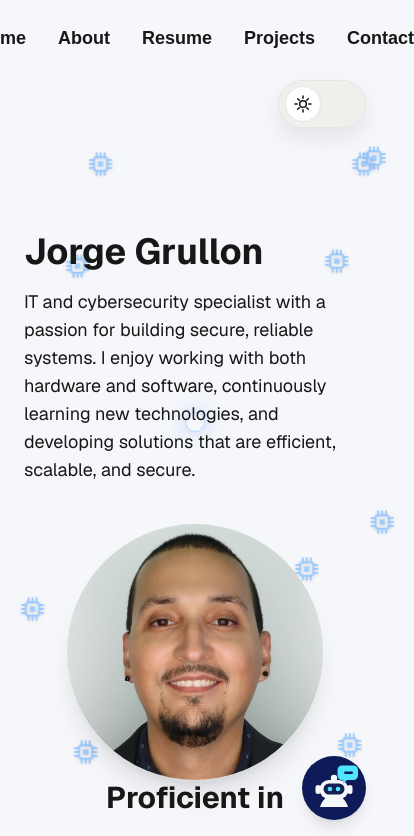
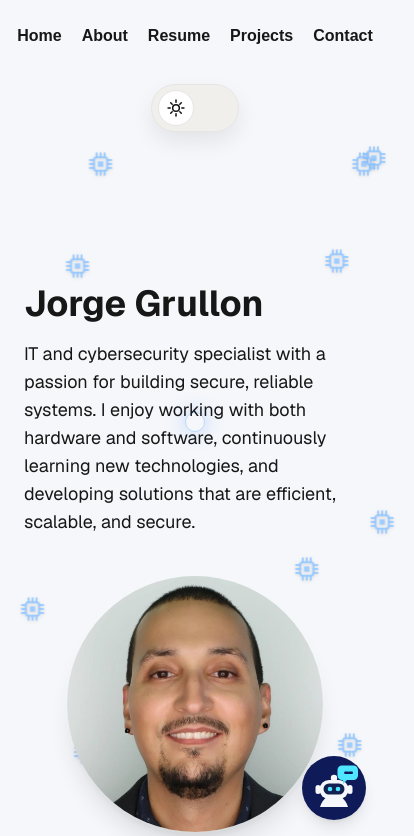
Before and after one commit to jorgeg365/portfolio, a Next.js app: page / in a window 390 px wide. Shown: the top 836 px of the page, 414 px wide, since content can reach past the window. Built offline with nearby package versions, Linux system fonts and the light colour scheme.

Commit message:
Fix mobile navigation visibility

```diff
--- a/src/app/layout.tsx
+++ b/src/app/layout.tsx
@@ -47,8 +47,8 @@ export default function RootLayout({
       >
         <FloatingLayer />
         <GlobalAudioPlayer />
-        <nav className="w-full flex items-center justify-center gap-8 py-6 text-lg font-semibold bg-transparent relative z-50">
-          <div className="flex items-center gap-8 border-b-4 border-white/10 pb-6">
+        <nav className="relative z-50 flex w-full flex-col items-center justify-center gap-4 px-4 py-6 text-base font-semibold sm:flex-row sm:gap-8 sm:px-6 sm:text-lg">
+          <div className="flex flex-wrap items-center justify-center gap-x-5 gap-y-3 border-b-4 border-white/10 pb-4 text-center sm:gap-8 sm:pb-6">
             <Link href="/">Home</Link>
             <Link href="/about">About</Link>
             <Link href="/resume">Resume</Link>
--- a/src/components/ThemeToggle.tsx
+++ b/src/components/ThemeToggle.tsx
@@ -75,7 +75,7 @@ export default function ThemeToggle() {
       role="switch"
       aria-checked={darkMode}
       aria-label="Toggle day and night mode"
-      className={`absolute right-6 top-[calc(50%+52px)] flex h-12 w-[88px] -translate-y-1/2 items-center rounded-full border px-1.5 transition-all duration-300 focus:outline-none focus-visible:ring-2 focus-visible:ring-blue-500 ${
+      className={`relative flex h-12 w-[88px] items-center rounded-full border px-1.5 transition-all duration-300 focus:outline-none focus-visible:ring-2 focus-visible:ring-blue-500 sm:absolute sm:right-6 sm:top-[calc(50%+52px)] sm:-translate-y-1/2 ${
         isLight
           ? "border-neutral-200 bg-[#f0efec] text-[#111111] shadow-[0_10px_22px_rgba(0,0,0,0.08)]"
           : "border-black bg-black text-white shadow-[0_12px_28px_rgba(0,0,0,0.28)]"
```
